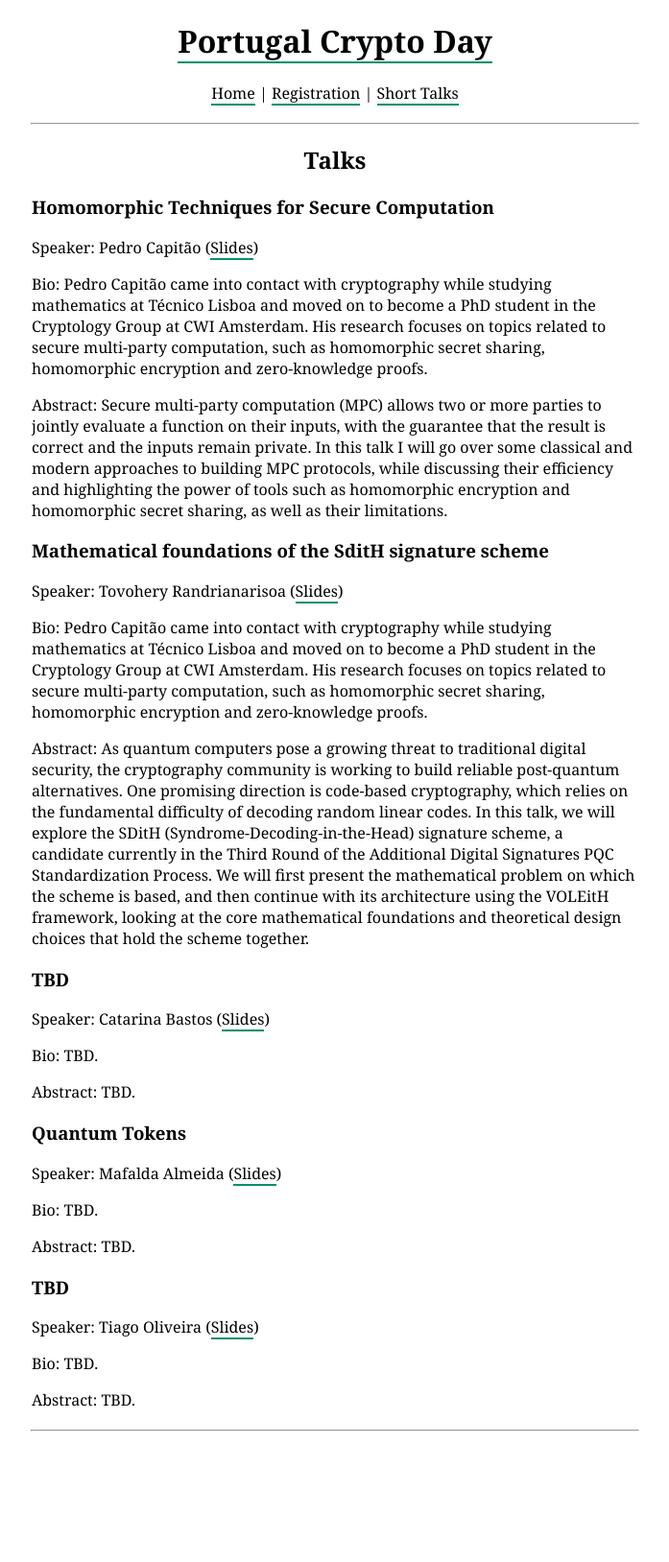
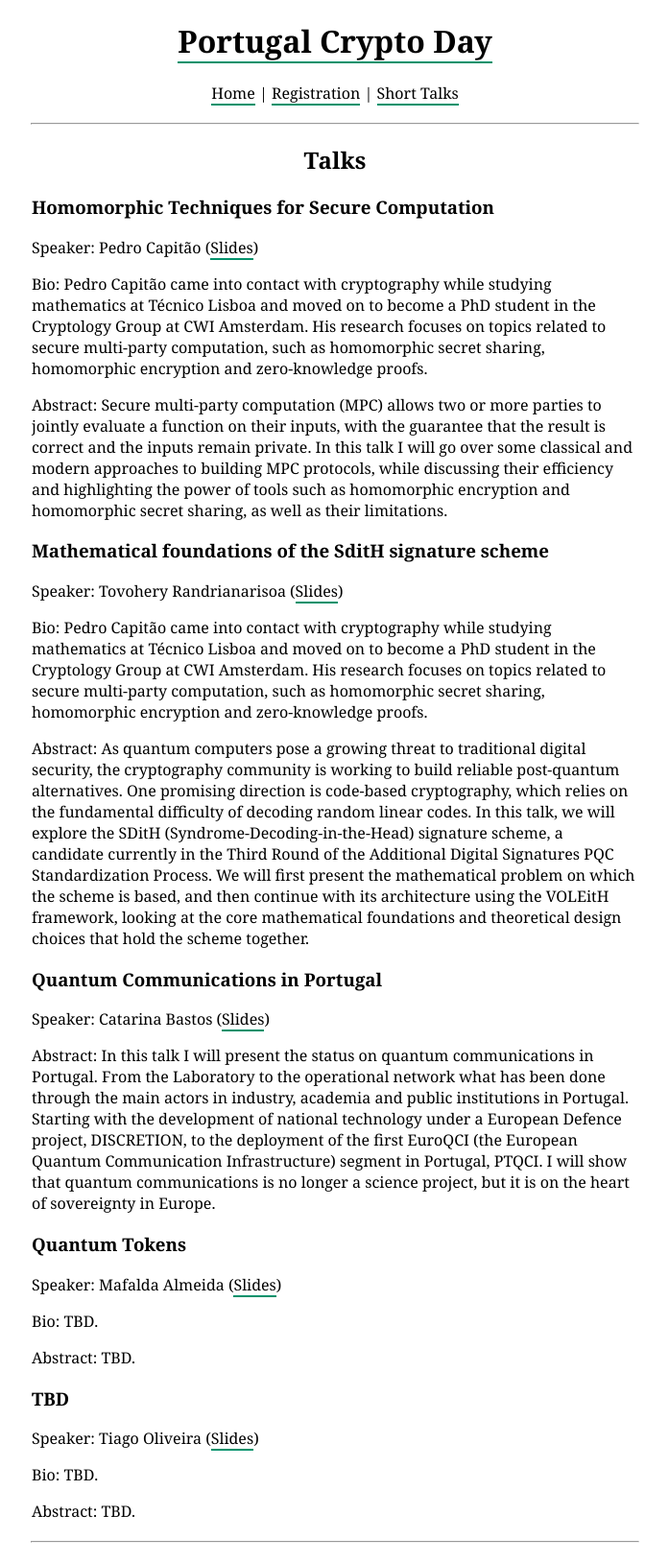
Before and after one commit to cryptoday-pt/cryptoday-pt.github.io, a Jekyll site: the page built from abstracts/index.html, in a window 1280 px wide. Shown: the whole page at 96% size, without its empty margins (291-988 px from the left). Built offline with Jekyll 4.4.1, drawn with Linux system fonts in a browser that asks for light colours; before the commit the page ends 1512 px from its top, so only the background shows below that.

Commit message:
add abstract

```diff
--- a/abstracts/index.html
+++ b/abstracts/index.html
@@ -16,10 +16,9 @@ layout: default
 <p>Abstract: As quantum computers pose a growing threat to traditional digital security, the cryptography community is working to build reliable post-quantum alternatives. One promising direction is code-based cryptography, which relies on the fundamental difficulty of decoding random linear codes. In this talk, we will explore the SDitH (Syndrome-Decoding-in-the-Head) signature scheme, a candidate currently in the Third Round of the Additional Digital Signatures PQC Standardization Process. We will first present the mathematical problem on which the scheme is based, and then continue with its architecture using the VOLEitH framework, looking at the core mathematical foundations and theoretical design choices that hold the scheme together.</p>
 
 <section id="bastos"></section>
-<h3>TBD</h3>
-<p>Speaker: Catarina Bastos (<a href="https://sites.google.com/a/aims.ac.za/tovo/home">Slides</a>)</p>
-<p>Bio: TBD.</p>
-<p>Abstract: TBD.</p>
+<h3>Quantum Communications in Portugal</h3>
+<p>Speaker: Catarina Bastos (<a href="https://pt.linkedin.com/in/catarina-cabral-bastos-phd-62a09854">Slides</a>)</p>
+<p>Abstract: In this talk I will present the status on quantum communications in Portugal. From the Laboratory to the operational network what has been done through the main actors in industry, academia and public institutions in Portugal. Starting with the development of national technology under a European Defence project, DISCRETION, to the deployment of the first EuroQCI (the European Quantum Communication Infrastructure) segment in Portugal, PTQCI. I will show that quantum communications is no longer a science project, but it is on the heart of sovereignty in Europe.</p>
 
 <section id="almeida"></section>
 <h3>Quantum Tokens</h3>
--- a/index.html
+++ b/index.html
@@ -30,11 +30,11 @@ Portugal Crypto Day 2026 will take place at NOVA FCT. The third edition of the e
         <tr>
             <td>10:30</td>
             <td><b><a href="https://cryptoday.pt/abstracts#almeida">Quantum Tokens</b></td>
-            <td><a href="https://alxdavids.xyz">Mafalda Almeida</a>, Quantinuum</td>
+            <td><a href="#">Mafalda Almeida</a>, Quantinuum</td>
         </tr>
         <tr>
             <td>11:10</td>
-            <td><b><a href="https://cryptoday.pt/abstracts#bastos">TBD</b></td>
+            <td><b><a href="https://cryptoday.pt/abstracts#bastos">Quantum Communications in Portugal</b></td>
             <td><a href="https://pt.linkedin.com/in/catarina-cabral-bastos-phd-62a09854">Catarina Bastos</a>, Indra Group</td>
         </tr>
         <tr>
```
